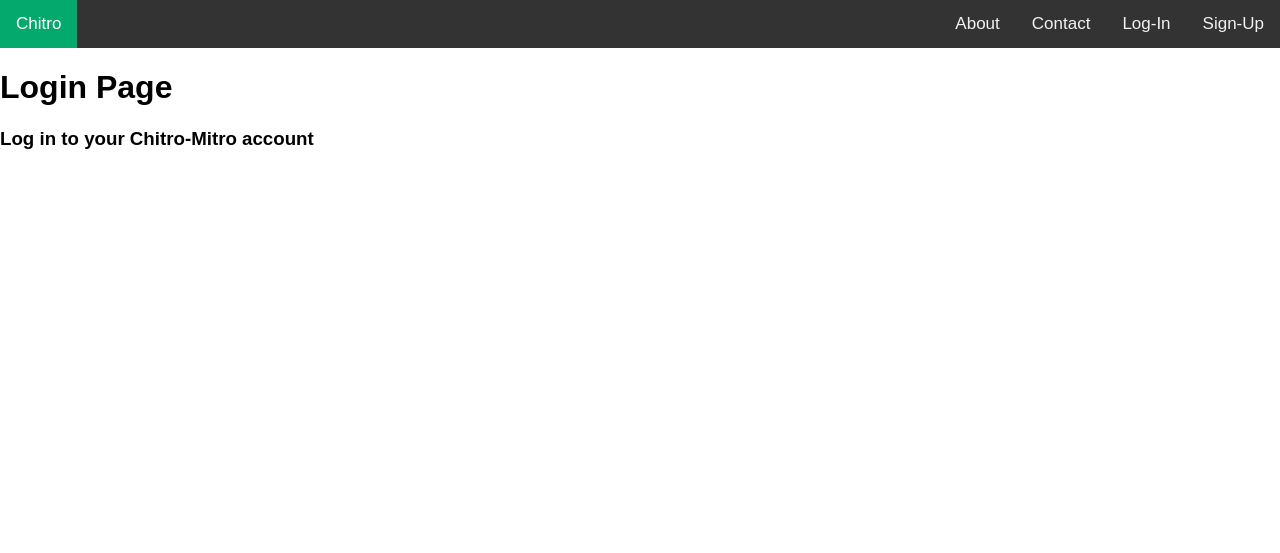
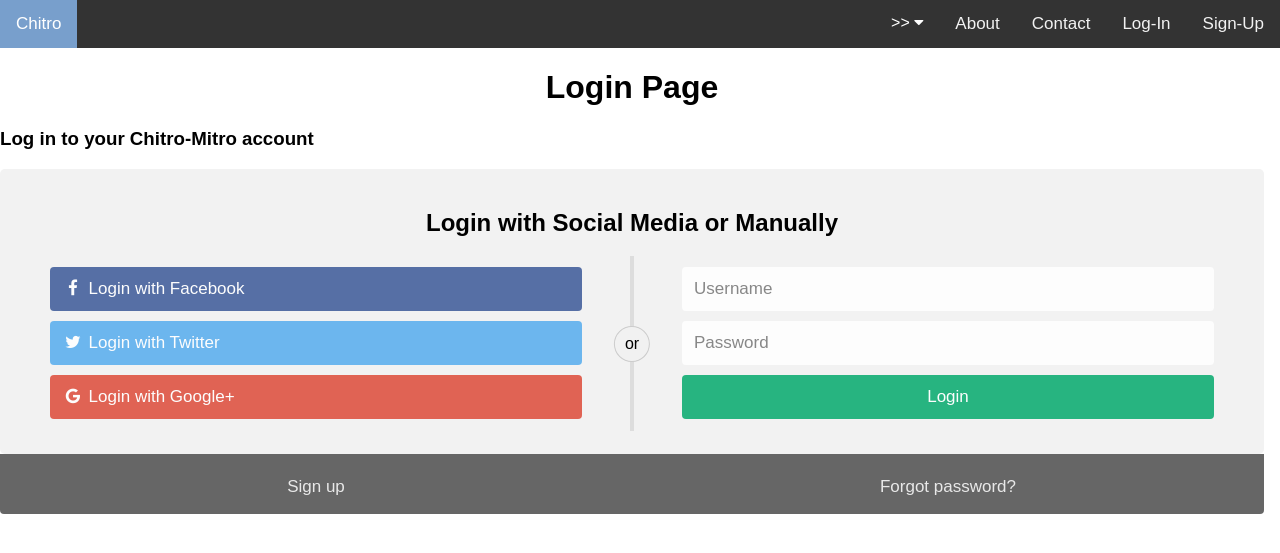
Before and after one commit to Asfii-115/Chitro-Mitro, a Django app: page /login/ in a window 1280 px wide. Shown: the top 553 px of the page. Run offline with Django 4.2, Linux system fonts and the light colour scheme.

Commit message:
changed designs of login and signup page

```diff
--- a/chitroMitro/home/Templates/base.html
+++ b/chitroMitro/home/Templates/base.html
@@ -13,6 +13,50 @@
 body {
   margin: 0;
   font-family: Arial, Helvetica, sans-serif;
+}
+.dropdown {
+  float: right;
+  overflow: hidden;
+}
+
+.dropdown .dropbtn {
+  font-size: 16px;
+  border: none;
+  outline: none;
+  color: white;
+  padding: 14px 16px;
+  background-color: inherit;
+  font-family: inherit;
+  margin: 0;
+}
+.topnav a:hover, .dropdown:hover .dropbtn {
+  background-color: red;
+}
+
+.dropdown-content {
+  display: none;
+  position: absolute;
+  background-color: #f9f9f9;
+  min-width: 160px;
+  box-shadow: 0px 8px 16px 0px rgba(0,0,0,0.2);
+  z-index: 1;
+}
+
+.dropdown-content a {
+  float: none;
+  color: black;
+  padding: 12px 16px;
+  text-decoration: none;
+  display: block;
+  text-align: left;
+}
+
+.dropdown-content a:hover {
+  background-color: #ddd;
+}
+
+.dropdown:hover .dropdown-content {
+  display: block;
 }
 
 .topnav {
@@ -36,7 +80,7 @@
 
 .topnav a.active {
   float: left;
-  background-color: #04AA6D;
+  background-color: #789FCC;
   color: white;
 }
 
@@ -49,9 +93,21 @@
   <a href="{% url 'login' %}">Log-In</a>
   <a href="{% url 'home' %}">Contact</a>
   <a href="{% url 'about' %}">About</a>
+  <!--<a href="{% url 'about' %}">About</a>-->
   <a class="active" href="{% url 'chitro' %}">Chitro</a>
+  <div class="dropdown">
+    <button class="dropbtn"> >>
+      <i class="fa fa-caret-down"></i>
+    </button>
+    <div class="dropdown-content">
+      <a href="#">About</a>
+      <a href="#">Contact</a>
+      <a href="#">Link 3</a>
+    </div>
+  </div>
+</div>
 
-</div>
+
 
 <div style="padding-right:16px">
 {% block content %}
--- a/chitroMitro/home/Templates/login.html
+++ b/chitroMitro/home/Templates/login.html
@@ -5,6 +5,194 @@
 {% endblock title %}
 
 {% block content %}
-   <h1>Login Page</h1>
+   <h1 align="center">Login Page</h1>
    <h3>Log in to your Chitro-Mitro account</h3>
+<!DOCTYPE html>
+<html>
+<head>
+<meta name="viewport" content="width=device-width, initial-scale=1">
+<link rel="stylesheet" href="https://cdnjs.cloudflare.com/ajax/libs/font-awesome/4.7.0/css/font-awesome.min.css">
+<style>
+body {
+  font-family: Arial, Helvetica, sans-serif;
+}
+
+* {
+  box-sizing: border-box;
+}
+
+/* style the container */
+.container {
+  position: relative;
+  border-radius: 5px;
+  background-color: #f2f2f2;
+  padding: 20px 0 30px 0;
+}
+
+/* style inputs and link buttons */
+input,
+.btn {
+  width: 100%;
+  padding: 12px;
+  border: none;
+  border-radius: 4px;
+  margin: 5px 0;
+  opacity: 0.85;
+  display: inline-block;
+  font-size: 17px;
+  line-height: 20px;
+  text-decoration: none; /* remove underline from anchors */
+}
+
+input:hover,
+.btn:hover {
+  opacity: 1;
+}
+
+/* add appropriate colors to fb, twitter and google buttons */
+.fb {
+  background-color: #3B5998;
+  color: white;
+}
+
+.twitter {
+  background-color: #55ACEE;
+  color: white;
+}
+
+.google {
+  background-color: #dd4b39;
+  color: white;
+}
+
+/* style the submit button */
+input[type=submit] {
+  background-color: #04AA6D;
+  color: white;
+  cursor: pointer;
+}
+
+input[type=submit]:hover {
+  background-color: #45a049;
+}
+
+/* Two-column layout */
+.col {
+  float: left;
+  width: 50%;
+  margin: auto;
+  padding: 0 50px;
+  margin-top: 6px;
+}
+
+/* Clear floats after the columns */
+.row:after {
+  content: "";
+  display: table;
+  clear: both;
+}
+
+/* vertical line */
+.vl {
+  position: absolute;
+  left: 50%;
+  transform: translate(-50%);
+  border: 2px solid #ddd;
+  height: 175px;
+}
+
+/* text inside the vertical line */
+.vl-innertext {
+  position: absolute;
+  top: 50%;
+  transform: translate(-50%, -50%);
+  background-color: #f1f1f1;
+  border: 1px solid #ccc;
+  border-radius: 50%;
+  padding: 8px 10px;
+}
+
+/* hide some text on medium and large screens */
+.hide-md-lg {
+  display: none;
+}
+
+/* bottom container */
+.bottom-container {
+  text-align: center;
+  background-color: #666;
+  border-radius: 0px 0px 4px 4px;
+}
+
+/* Responsive layout - when the screen is less than 650px wide, make the two columns stack on top of each other instead of next to each other */
+@media screen and (max-width: 650px) {
+  .col {
+    width: 100%;
+    margin-top: 0;
+  }
+  /* hide the vertical line */
+  .vl {
+    display: none;
+  }
+  /* show the hidden text on small screens */
+  .hide-md-lg {
+    display: block;
+    text-align: center;
+  }
+}
+</style>
+</head>
+<body>
+
+<!--<h2>Responsive Social Login Form</h2>
+<p>Resize the browser window to see the responsive effect. When the screen is less than 650px wide, make the two columns stack on top of each other instead of next to each other.</p>-->
+
+<div class="container">
+  <form action="/action_page.php">
+    <div class="row">
+      <h2 style="text-align:center">Login with Social Media or Manually</h2>
+      <div class="vl">
+        <span class="vl-innertext">or</span>
+      </div>
+
+      <div class="col">
+        <a href="#" class="fb btn">
+          <i class="fa fa-facebook fa-fw"></i> Login with Facebook
+         </a>
+        <a href="#" class="twitter btn">
+          <i class="fa fa-twitter fa-fw"></i> Login with Twitter
+        </a>
+        <a href="#" class="google btn"><i class="fa fa-google fa-fw">
+          </i> Login with Google+
+        </a>
+      </div>
+
+      <div class="col">
+        <div class="hide-md-lg">
+          <p>Or sign in manually:</p>
+        </div>
+
+        <input type="text" name="username" placeholder="Username" required>
+        <input type="password" name="password" placeholder="Password" required>
+        <input type="submit" value="Login">
+      </div>
+
+    </div>
+  </form>
+</div>
+
+<div class="bottom-container">
+  <div class="row">
+    <div class="col">
+      <a href="http://127.0.0.1:8000/signup/" style="color:white" class="btn">Sign up</a>
+    </div>
+    <div class="col">
+      <a href="#" style="color:white" class="btn">Forgot password?</a>
+    </div>
+  </div>
+</div>
+
+</body>
+</html>
+
 {% endblock content %}
--- a/chitroMitro/home/Templates/signup.html
+++ b/chitroMitro/home/Templates/signup.html
@@ -5,7 +5,7 @@
 {% endblock title %}
 
 {% block content %}
-   <!DOCTYPE html>
+<!DOCTYPE HTML>
 <html>
 <style>
 body {font-family: Arial, Helvetica, sans-serif;}
@@ -82,7 +82,7 @@
 
 <form action="/action_page.php" style="border:1px solid #ccc">
   <div class="container">
-    <h1>Sign Up</h1>
+    <h1 ALIGN="center">Sign Up</h1>
     <p>Please fill in this form to create an account.</p>
     <hr>
 
```
Also changed, not shown: chitroMitro/home/Templates/home.html (+5 -2 lines), chitroMitro/home/Templates/logo.html (+5 -2 lines).
